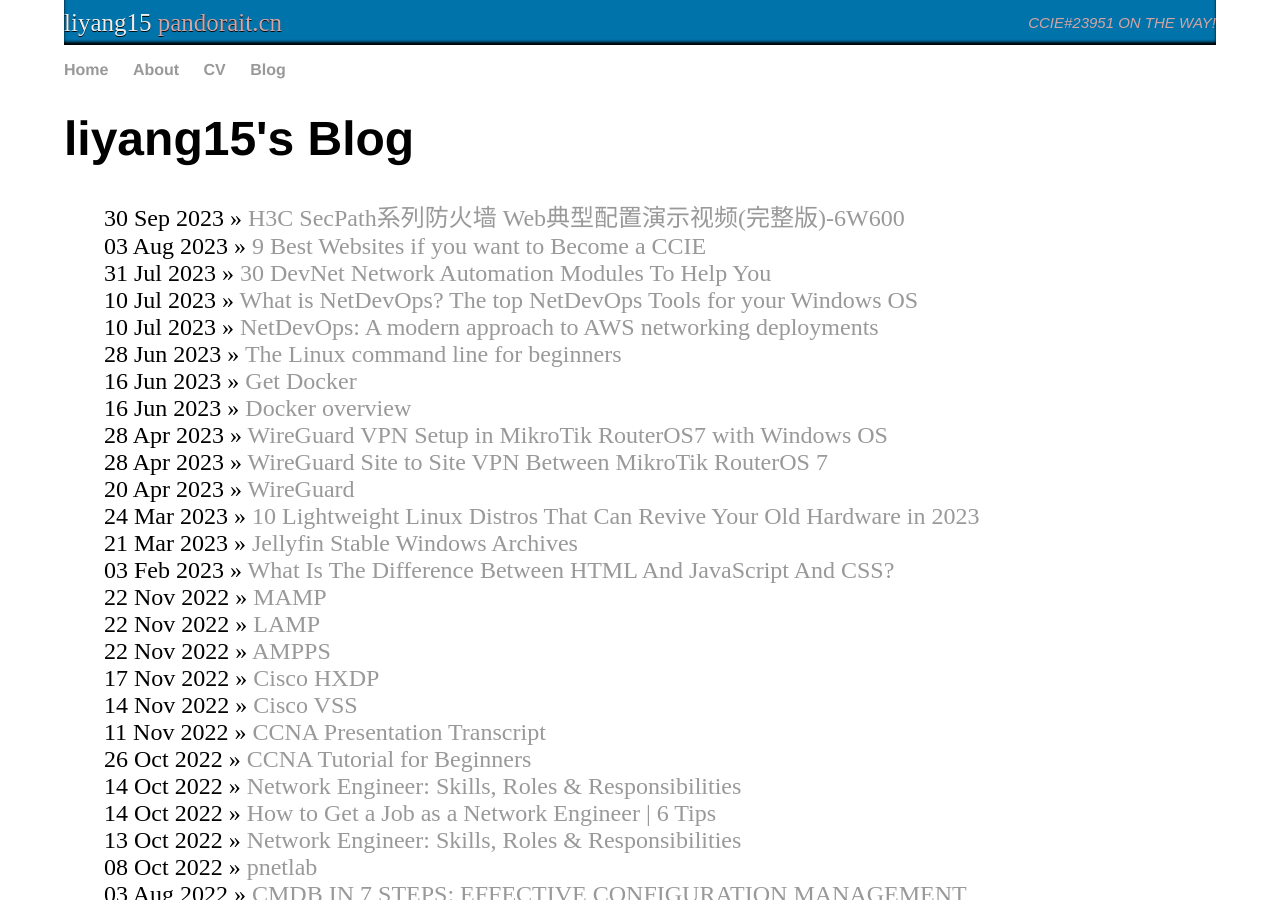
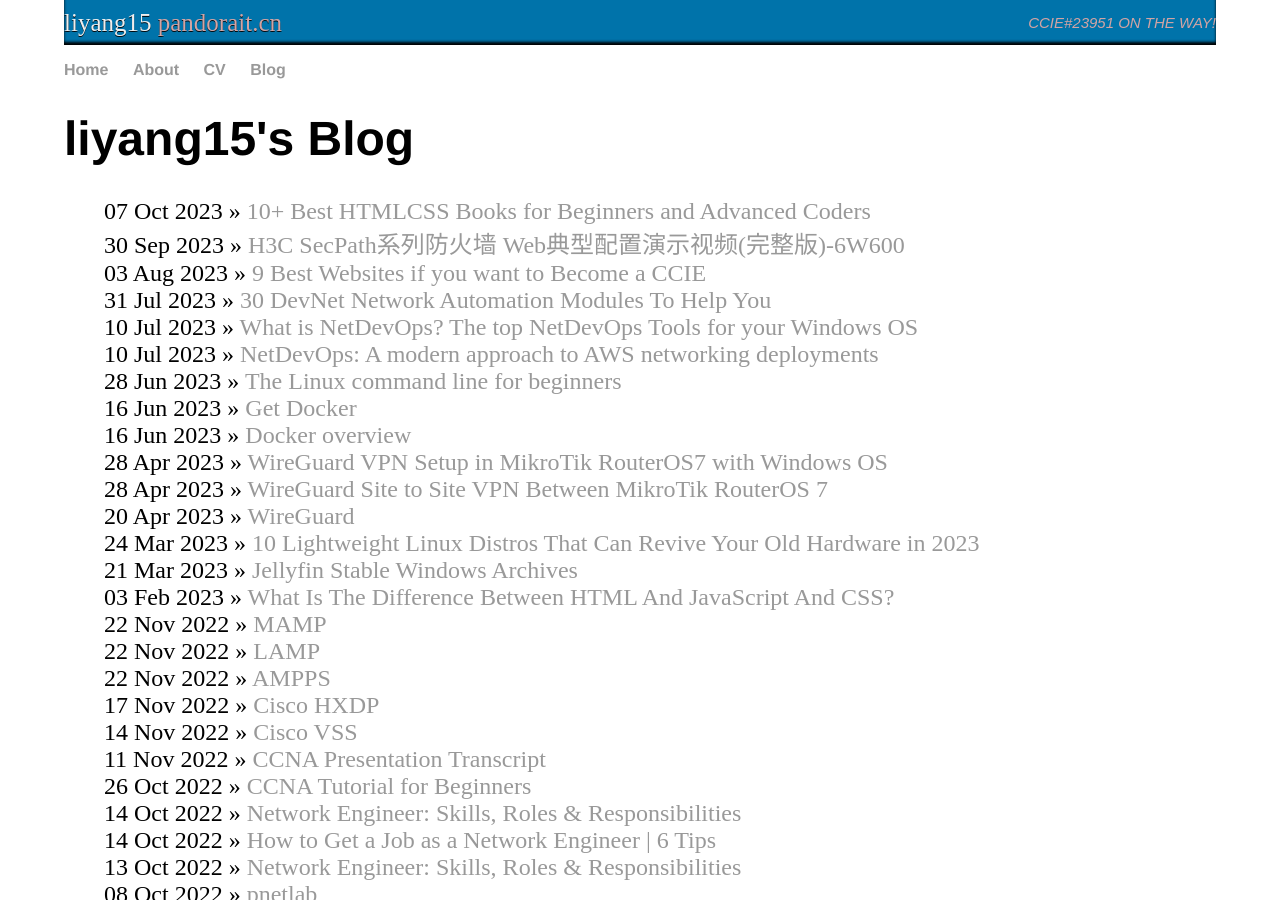
Before and after one commit to liyang15/liyang15.github.io, a Jekyll site: the page built from blog/index.html, in a window 1280 px wide and 900 px high. Built offline with Jekyll 4.4.1, drawn with Linux system fonts in a browser that asks for light colours; some of the changed lines change nothing that is shown.

Commit message:
up 2 articles
up 2 articles

```diff
--- /dev/null
+++ b/_posts/2023-10-7-10-Best-HTML-CSS-Books-for-Beginners-and-Advanced-Coders.md
@@ -0,0 +1,166 @@
+---
+layout: post
+title:  "10+ Best HTMLCSS Books for Beginners and Advanced Coders"
+categories: netdevops
+tags: Network Engineer
+date: 2023-10-7
+---
+
+
+# 10+ Best HTML/CSS Books for Beginners and Advanced Coders
+
+While there are tons of information about HTML/CSS coding out there, the irony is, finding the best HTML/CSS books and resources might not be that easy.
+
+On the web, for instance, most of the guides and tutorials mix up their information in a way that makes it difficult to follow along from the start to the end. Then, if you happen to switch to YouTube videos, you’ll notice that although some of them provide helpful illustrations, they are pretty brief and incomprehensive.
+
+As such, many [coding beginners](https://www.codeinwp.com/blog/best-low-code-platforms/) are forced to register for online HTML/CSS courses – while advanced coders, on the other hand, tend to rely on HTML/CSS forums.
+
+![Best HTML/CSS books](https://iotvnaw69daj.i.optimole.com/cb:n2y9~6666f/w:513/h:261/q:mauto/f:avif/https://www.codeinwp.com/wp-content/uploads/2021/04/Best-html-css-books.jpeg)
+
+
+
+Now that’s a good start. But, if we’re being honest, it doesn’t really get the job done. You see, while some HTML/CSS courses are great, they only work perfectly when you combine them with the best HTML/CSS books.
+
+This doesn’t just apply to beginners. Even advanced coders need the best HTML/CSS books to learn and as references that’ll help them sharpen their skills. A well-written book or two can be handy when you need to catch up on the ever-changing web development trends.
+
+But, where do you start?
+
+Well, luckily for you, you don’t have to search far and wide. This resource rounds up and identifies the best HTML/CSS books available for both beginners and advanced coders in 2022. And yes – in case you’re wondering, we’ve also taken the time to sample opinions from various industry experts.
+
+
+
+So, without further ado, here’s the complete guide to the 11 best HTML/CSS books (in no specific order).
+
+[Add these 10+ best #HTML and #CSS books to your reading list today ![📚](https://s.w.org/images/core/emoji/14.0.0/svg/1f4da.svg)![📚](https://s.w.org/images/core/emoji/14.0.0/svg/1f4da.svg)![📚](https://s.w.org/images/core/emoji/14.0.0/svg/1f4da.svg)](https://twitter.com/share?text=Add+these+10%2B+best+%23HTML+and+%23CSS+books+to+your+reading+list+today+📚📚📚&via=codeinwp&related=codeinwp&url=https://www.codeinwp.com/blog/best-html-css-books/)
+
+[CLICK TO TWEET ](https://twitter.com/share?text=Add+these+10%2B+best+%23HTML+and+%23CSS+books+to+your+reading+list+today+📚📚📚&via=codeinwp&related=codeinwp&url=https://www.codeinwp.com/blog/best-html-css-books/)
+
+## Best books on HTML and CSS for all skill levels
+
+![HTML and CSS: Design and Build Websites by Jon Duckett](https://iotvnaw69daj.i.optimole.com/cb:n2y9~6666f/w:325/h:486/q:mauto/f:avif/https://www.codeinwp.com/wp-content/uploads/2021/04/HTML-and-CSS-Duckett-cover.jpg)
+
+### 1. [HTML and CSS: Design and Build Websites – by Jon Duckett](https://www.amazon.com/HTML-CSS-Design-Build-Websites/dp/1118008189/?tag=codeinwp0d3-20)
+
+First on our list of the best HTML/CSS books is this Amazon bestseller by Jon Duckett, a renowned web designer and developer with over 15 years of experience.
+
+In this book, he tries to make HTML/CSS less intimidating by using simple but colorful infographics and screenshots to illustrate otherwise complex concepts. The layout itself is satisfyingly [minimalistic](https://www.codeinwp.com/blog/minimalist-wordpress-themes/), and you should have an easy time following along from cover to cover.
+
+Overall, the book covers all the basics of HTML/CSS. You get to learn how to build a website from scratch, how to work with the languages on both macOS and PC, as well as how to design various website elements. Mr. Duckett has even included well-labeled screenshots of the text editor, showing the code examples in their original colors.
+
+
+
+![best HTML/CSS books: Head First HTML and CSS](https://iotvnaw69daj.i.optimole.com/cb:n2y9~6666f/w:325/h:486/q:mauto/f:avif/https://www.codeinwp.com/wp-content/uploads/2021/04/Head-first-HTML-and-CSS.jpg)
+
+### 2. [Head First HTML and CSS: A Learner’s Guide to Creating Standards-Based Web Pages – by Elisabeth Robson & Eric Freeman](https://www.amazon.com/Head-First-HTML-CSS-Standards-Based/dp/0596159900/?tag=codeinwp0d3-20)
+
+If you’re tired of all the technical jargon in HTML/CSS forums and tutorials, this is the book for you. Eric Freeman and Elisabeth Robson collaborated to create a one-of-a-kind book that explains pretty much everything about static web page construction in a simplistic manner.
+
+Instead of giving you the information in huge technical chunks, the book walks you through the principles just like a teacher would in an actual classroom. It systematically and incrementally reveals how you can apply HTML/CSS to all your web pages – while, at the same time, providing relevant graphics as guidance.
+
+
+
+![A Smarter Way to Learn HTML & CSS](https://iotvnaw69daj.i.optimole.com/cb:n2y9~6666f/w:325/h:486/q:mauto/f:avif/https://www.codeinwp.com/wp-content/uploads/2021/04/a-smarter-way-to-learn-HTML-and-CSS-1.jpg)
+
+### 3. [A Smarter Way to Learn HTML & CSS: Learn it faster. Remember it longer – by Mark Myers](https://www.amazon.com/Smarter-Way-Learn-HTML-CSS-ebook/dp/B00ULX5FT2/?tag=codeinwp0d3-20)
+
+In “*A Smarter Way to Learn HTML & CSS: Learn it faster. Remember it longer”,* Mark Myers takes the learning process a notch higher by including interactive exercises. Instead of just reading about HTML/CSS, you also get to practice everything online.
+
+Sounds confusing? Okay, this is how it works. At the end of every chapter, the book directs you to a practice site where you’ll find questions in the form of interactive exercises. You’re supposed to answer everything correctly before proceeding. And in case you enter an incorrect answer, the system will redirect you to the question until you get it right.
+
+
+
+![Best HTML/CSS books: Get Coding](https://iotvnaw69daj.i.optimole.com/cb:n2y9~6666f/w:325/h:486/q:mauto/f:avif/https://www.codeinwp.com/wp-content/uploads/2021/04/Get-coding.jpg)
+
+### 4. [Get Coding!: Learn HTML, CSS & JavaScript & Build a Website, App & Game – by Young Rewired State](https://www.amazon.com/Coding-Learn-JavaScript-Build-Website-ebook/dp/B07MWDVNXM/?tag=codeinwp0d3-20)
+
+If you’re in the market for the best HTML/CSS books for kids, you might want to check this one out. The book itself is authored by Young Rewired State, a global tech community composed of teens and kids. And yes – that’s precisely the same audience it targets.
+
+Now, the good thing about this book is, it doesn’t stop at HTML/CSS. Rather, it goes beyond that by additionally helping kids with JavaScript coding.
+
+Also, you’ll notice that the text used is simple enough for even eight-year-olds to understand. The book walks them through the three programming languages from scratch, before gradually transitioning to the tough topics. By the end of it all, the readers should have developed the basic skills for [building websites,](https://www.codeinwp.com/blog/how-to-make-a-wordpress-website/) games, and apps using CSS, [HTML and JavaScript](https://www.codeinwp.com/blog/html-vs-javascript/).
+
+
+
+![Learning Web Design: A Beginner’s Guide to HTML, CSS, JavaScript, and Web Graphics – by Jennifer Robins](https://iotvnaw69daj.i.optimole.com/cb:n2y9~6666f/w:325/h:486/q:mauto/f:avif/https://www.codeinwp.com/wp-content/uploads/2021/04/Learning-Web-Design.jpg)
+
+### 5. [Learning Web Design: A Beginner’s Guide to HTML, CSS, JavaScript, and Web Graphics – by Jennifer Robins](https://www.amazon.com/Learning-Web-Design-Beginners-JavaScript/dp/1449319270/?tag=codeinwp0d3-20)
+
+Imagine learning HTML/CSS from the most experienced web designers in the world. Well, that’s precisely what you get from this book.
+
+You see, Jennifer Robins has been building websites since 1993. That alone makes her one of the very few pioneers in web design, and one of the most experienced veterans on the globe.
+
+And so, by reading this book, you can bet that you’ll be gaining decades-worth of insights into not only HTML/CSS, but also JavaScript. These are the three core languages that you’ll need to build a modern website.
+
+Now, to be specific, the book shows you how to set up HTML pages with forms, tables, images, links, and text. Then when it comes to CSS, you get to find out how to apply it to animation effects, page layouts, text formatting, backgrounds, colors, and so forth.
+
+Once armed with this knowledge, you be perfectly placed to complete your knowledge stack through the [best PHP books](https://www.codeinwp.com/blog/best-php-books/).
+
+
+
+![HTML, CSS and JavaScript: All in One](https://iotvnaw69daj.i.optimole.com/cb:n2y9~6666f/w:325/h:486/q:mauto/f:avif/https://www.codeinwp.com/wp-content/uploads/2021/04/HTML-CSS-and-JavaScript.jpg)
+
+### 6. [HTML, CSS, and JavaScript All in One: Covering HTML5, CSS3, and ES6, Sams Teach Yourself – by Julie C. Meloni and Jennifer Kyrin](https://www.amazon.com/HTML-CSS-JavaScript-All-One-ebook/dp/B07L8KF3BK/?tag=codeinwp0d3-20)
+
+Speaking of HTML/CSS and JavaScript, another comprehensive resource for both beginners and advanced coders is Meloni and Kyrin’s “*HTML, CSS, and JavaScript All in One”.* You can think of it as the ultimate guide that’ll get you started with the three fundamental web development languages.
+
+Basically, the book explains just how HTML, CSS, and [JavaScript](https://www.codeinwp.com/blog/best-javascript-books/) work together in contemporary web development, and then proceeds to provide well-organized step-by-step tutorials on how to leverage the three technologies simultaneously.
+
+You’ll even find HTML5, CSS3, and ECMAScript 6 principles expertly integrated into each chapter. This is intended to teach you how to apply them to various contexts of web design.
+
+
+
+![Best HTML/CSS books: HTML and CSS: Visual Quickstart Guide](https://iotvnaw69daj.i.optimole.com/cb:n2y9~6666f/w:325/h:486/q:mauto/f:avif/https://www.codeinwp.com/wp-content/uploads/2021/04/HTML-and-CSS-quickstart-cover.jpg)
+
+### 7. [HTML and CSS: Visual QuickStart Guide – by Elizabeth Castro and Bruce Hyslop](https://www.amazon.com/HTML-CSS-Visual-QuickStart-Guide-ebook/dp/B00ECYZ7SU/?tag=codeinwp0d3-20)
+
+Bruce Hyslop and Elizabeth Castro’s “*HTML and CSS:* Visual QuickStart Guide” is all about the [latest HTML and CSS essentials](https://www.codeinwp.com/blog/css-variables/). It combines a simplistic and friendly tone with clear illustrations to train you how to format, structure, and design your website using today’s [web design best practices](https://www.codeinwp.com/blog/how-to-design-a-website/).
+
+You should have an easy time figuring out what HTML/CSS entails, and how to apply the techniques to your website’s multimedia, audio, video, forms, styles, links, images, and visual effects.
+
+But, that’s not all. The two authors have also included tips that you could use to test your webpages and, subsequently, debug all the possible HTML/CSS issues.
+
+
+
+![Best HTML/CSS books: HTML and CSS Quickstart Guide](https://iotvnaw69daj.i.optimole.com/cb:n2y9~6666f/w:325/h:486/q:mauto/f:avif/https://www.codeinwp.com/wp-content/uploads/2021/04/HTML-and-CSS-quickstart-guide.jpg)
+
+### 8. [HTML and CSS QuickStart Guide: The Simplified Beginners Guide to Developing a Strong Coding Foundation, Building Responsive Websites, and Mastering … of Modern Web Design – by David Durocher](https://www.amazon.com/HTML-CSS-QuickStart-Guide-Simplified/dp/1636100015/?tag=codeinwp0d3-20)
+
+Quite the title, I must admit. But, I guess that’s understandable considering all the stuff that David Durocher covers in the book.
+
+Apart from HTML and CSS basics, you’ll find helpful notes on CSS styling, CSS elements, and HTML tags, as well as step-by-step tutorials on how to fit everything together to form an adequately responsive website.
+
+You will, for instance, learn how to design, structure, and organize website gradients, sprites, forms, multimedia, images, [fonts](https://www.codeinwp.com/blog/best-programming-fonts/), and formatting. What’s more, the book provides insights into markup best practices, plus relevant practical examples of how to debug and update websites.
+
+
+
+![Responsive Web Design with HTML and CSS](https://iotvnaw69daj.i.optimole.com/cb:n2y9~6666f/w:325/h:486/q:mauto/f:avif/https://www.codeinwp.com/wp-content/uploads/2021/04/responsive-web-design-with-HTML5-and-CSS.jpg)
+
+### 9.[Responsive Web Design with HTML5 and CSS: Develop future-proof responsive websites using the latest HTML5 and CSS techniques – by Ben Frain](https://www.amazon.com/Responsive-Web-Design-HTML5-CSS-ebook/dp/B087D5FXXG/?tag=codeinwp0d3-20)
+
+When it comes to UI design, you might want to get yourself Ben Frain’s “*Responsive Web Design with HTML5 and CSS*“. It happens to be one of the few best HTML/CSS books that exhaustively discusses user interface responsiveness across desktops, tablets, and mobile devices.
+
+Right from the first page, the author engages readers in a relaxed and non-formal tone, while he walks them through all the HTML/CSS elements that affect website usability. You will, for instance, find chapters dedicated to [CSS Grid](https://www.codeinwp.com/blog/css-grid-tutorial-layout/), CSS Scroll Snap, font loading, variable fonts, [user accessibility](https://www.codeinwp.com/blog/wai-aria-roles/), plus much more.
+
+It doesn’t stop there, though. The book provides further tips on developing animations, transformations, transitions, grid layouts, [media queries](https://www.codeinwp.com/blog/how-to-use-css-media-queries/), and other CSS front-end customizations.
+
+
+
+![HTML/CSS Books: CSS Pocket Reference](https://iotvnaw69daj.i.optimole.com/cb:n2y9~6666f/w:325/h:486/q:mauto/f:avif/https://www.codeinwp.com/wp-content/uploads/2021/04/CSS-pocket-reference.jpg)
+
+### 10. [CSS Pocket Reference: Visual Presentation for the Web – by Eric A. Meyer](https://www.amazon.com/CSS-Pocket-Reference-Visual-Presentation-ebook/dp/B07BYHMM8R/?tag=codeinwp0d3-20)
+
+As you start getting used to working with CSS, you might find yourself stuck from time to time. It’s during such occasions that Eric Meyer’s “*CSS Pocket Reference: Visual Presentation for the Web”* comes in handy.
+
+Yes, that’s right. You can think of this as a [quick reference guide](https://www.codeinwp.com/blog/wordpress-cheat-sheets-web-development-design/), created specifically for intermediate to advanced web developers and designers. It provides answers to all the common queries about key CSS concepts, properties, and selectors. That includes even the latest trends on composing, filtering, masking, [flexbox,](https://www.codeinwp.com/blog/css-flexbox-tutorial/) clipping, animations, etc.
+
+
+
+![HTML5 and CSS3 for Dummies](https://iotvnaw69daj.i.optimole.com/cb:n2y9~6666f/w:325/h:486/q:mauto/f:avif/https://www.codeinwp.com/wp-content/uploads/2021/04/HTML5-and-CSS3-for-dummies.jpg)
+
+### 11. [HTML5 and CSS3 All-in-One For Dummies – by Andy Harris](https://www.amazon.com/HTML5-CSS3-All-One-Dummies-ebook/dp/B00EFB467I/?tag=codeinwp0d3-20)
+
+Last on our list of the best books to learn HTML and CSS is this all-in-one guide “for dummies,” which covers pretty much all the HML5 and CSS3 essentials.
+
+In essence, this is where you’ll find beginner-friendly notes on the latest HTML/CSS versions. Andy Harris explains the fundamentals of working with HTML5 and CSS3, and then proceeds to reveal how you can seamlessly integrate them with Ajax, MySQL, and JavaScript to form truly functional websites.
+
+So, in simple terms, you can expect to holistically cover not only basic design and layout, but also client-side elements, and server-side components. Seems like quite the book for both beginners and seasoned coders.
```
Also changed, not shown: _posts/2023-9-30-H3C-SecPath-F5000-AK.md (+0 -1 lines).
